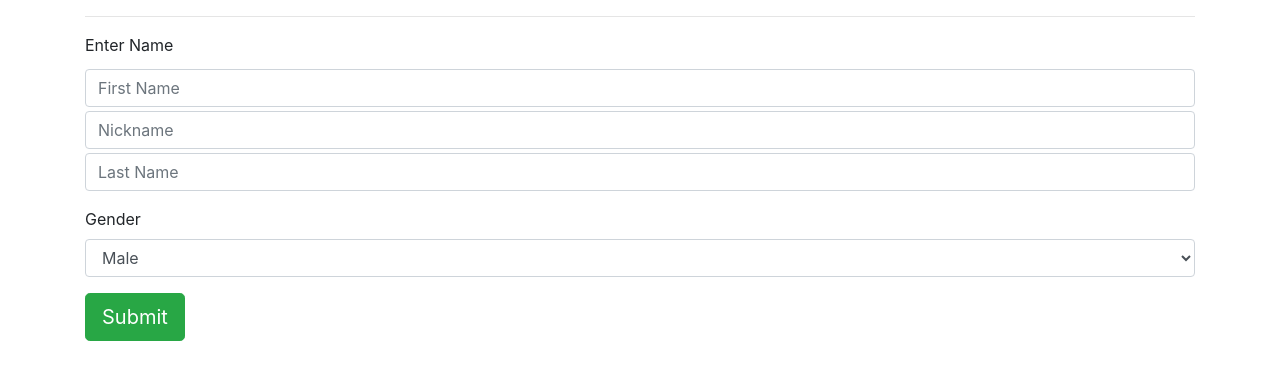
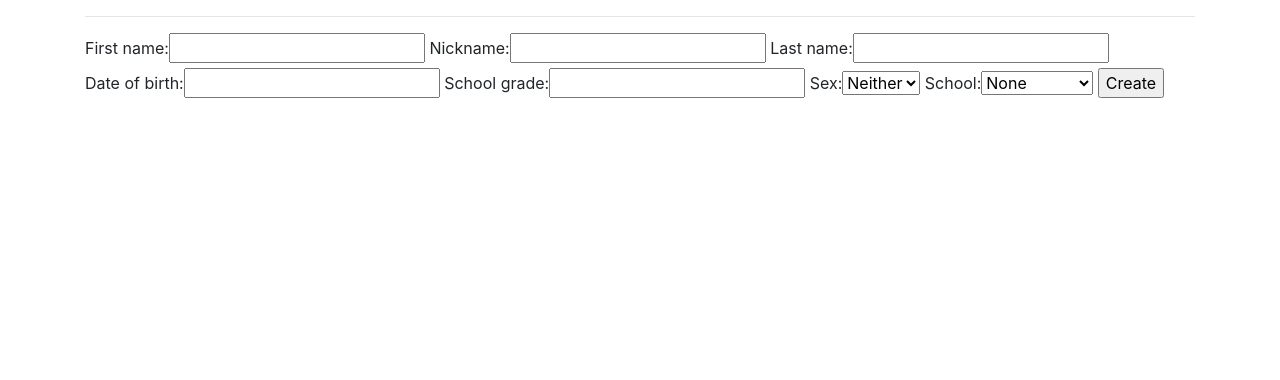
Before and after one commit to TJBrunson/MOCRecords, a Django app: template patientRecords/templates/patientRecords/new_patient.html in a window 1280 px wide. Shown: the part 103-483 px from the top of the page. Run offline with Django 3.2, Linux system fonts and the light colour scheme; the template is opened without the code that fills it: values that come from a table or form of the project are taken from there, others are empty; some libraries are stand-ins or nearby versions.

Commit message:
created new patient creation modelForm

```diff
--- /dev/null
+++ b/patientRecords/forms.py
@@ -0,0 +1,8 @@
+from django import forms
+from . import models
+
+class CreateNewPatient(forms.ModelForm):
+    class Meta:
+        model = models.PatientInfo
+        fields = ['first_name', 'nickname','last_name',
+            'date_of_birth', 'school_grade', 'sex', 'school']
--- a/patientRecords/models.py
+++ b/patientRecords/models.py
@@ -1,6 +1,7 @@
 import datetime
 from django.db import models
 from django.utils import timezone
+from django.forms import ModelForm
 
 # Create your models here.
 class PatientInfo(models.Model):
@@ -33,7 +34,7 @@ class PatientInfo(models.Model):
         (PREPA, 'Prepa'),
         (NONE, 'None')
     )
-    school = models.CharField(max_length=20, choices=SCHOOL_CHOICES)
+    school = models.CharField(max_length=20, choices=SCHOOL_CHOICES, default=NONE)
 
     def __str__(self):
         return self.first_name
--- a/patientRecords/templates/patientRecords/index.html
+++ b/patientRecords/templates/patientRecords/index.html
@@ -1,5 +1,4 @@
 {% load static %}
-{% load admin_urls %}
 <!doctype html>
 
 <html lang="en">
@@ -38,7 +37,7 @@
     <!--Section-->
     <div class="container">
       <div class="center">
-        <a href="patientRecords/" class="btn btn-lg btn-outline-dark my-3 pt-4 btn-block" role="button" aria-pressed="true"><p> New Patient</p></a>
+        <a href="{% url 'patientRecords:new_patient' %}" class="btn btn-lg btn-outline-dark my-3 pt-4 btn-block" role="button" aria-pressed="true"><p> New Patient</p></a>
         <a href="#" class="btn btn-lg btn-outline-dark my-3 pt-4 btn-block" role="button" aria-pressed="true"><p> Search Patient</p></a>
         <a href="#" class="btn btn-lg btn-outline-dark my-3 pt-4 btn-block disabled" role="button" aria-pressed="true"><p> Database Tools</p></a>
       </div>
--- a/patientRecords/templates/patientRecords/new_patient.html
+++ b/patientRecords/templates/patientRecords/new_patient.html
@@ -33,28 +33,13 @@
       </nav>
       <hr>
     </div>
+
     <!--Form Container-->
     <div class="container">
-      <form  action="Python/test.py" method="post" class="form">
-        <div class="form-group">
-          <label for="name">Enter Name</label>
-          <input type="text" class="form-control my-1" placeholder="First Name" name="firstName">
-          <input type="text" class="form-control my-1" placeholder="Nickname" name="nickName">
-          <input type="text" class="form-control my-1" placeholder="Last Name" name="lastName">
-        </div>
-        <div class="form-group">
-          <label for="gender">Gender</label>
-          <select name="gender" class="form-control">
-            <option value="male">Male</option>
-            <option value="female">Female</option>
-          </select>
-        </div>
-        <div class="form-group">
-          <!--//TODO: add DOB here -->
-        </div>
-        <div class="form-group">
-          <button type="submit" class="btn btn-success btn-lg" name="button">Submit</button>
-        </div>
+      <form  action="{% url 'patientRecords:new_patient' %}" method="post" class="form">
+        {% csrf_token %}
+        {{form}}
+        <input type="submit", value="Create">
       </form>
     </div>
     <!-- Optional JavaScript -->
--- a/patientRecords/urls.py
+++ b/patientRecords/urls.py
@@ -1,9 +1,9 @@
-from django.urls import path, re_path
+from django.conf.urls import url
 
 from . import views
 
 app_name = 'patientRecords'
 urlpatterns = [
-    path('', views.IndexView),
-    path('patientRecords/', views.NewPatientView),
+    url(r'^$', views.IndexView, name="index"),
+    url(r'^new_patient/$', views.NewPatientView, name = "new_patient"),
 ]
```
Also changed, not shown: patientRecords/views.py (+12 -2 lines), db.sqlite3, patientRecords/migrations/0012_auto_20180311_1653.py (added), patientRecords/migrations/0013_auto_20180314_2139.py (added).
